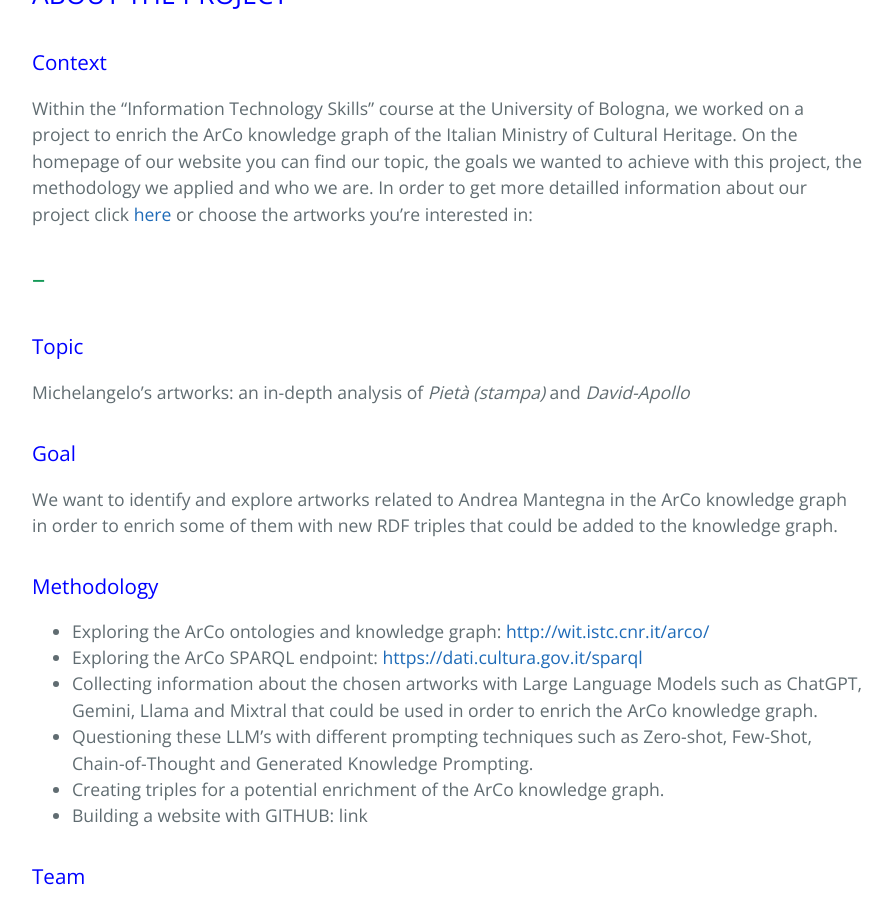
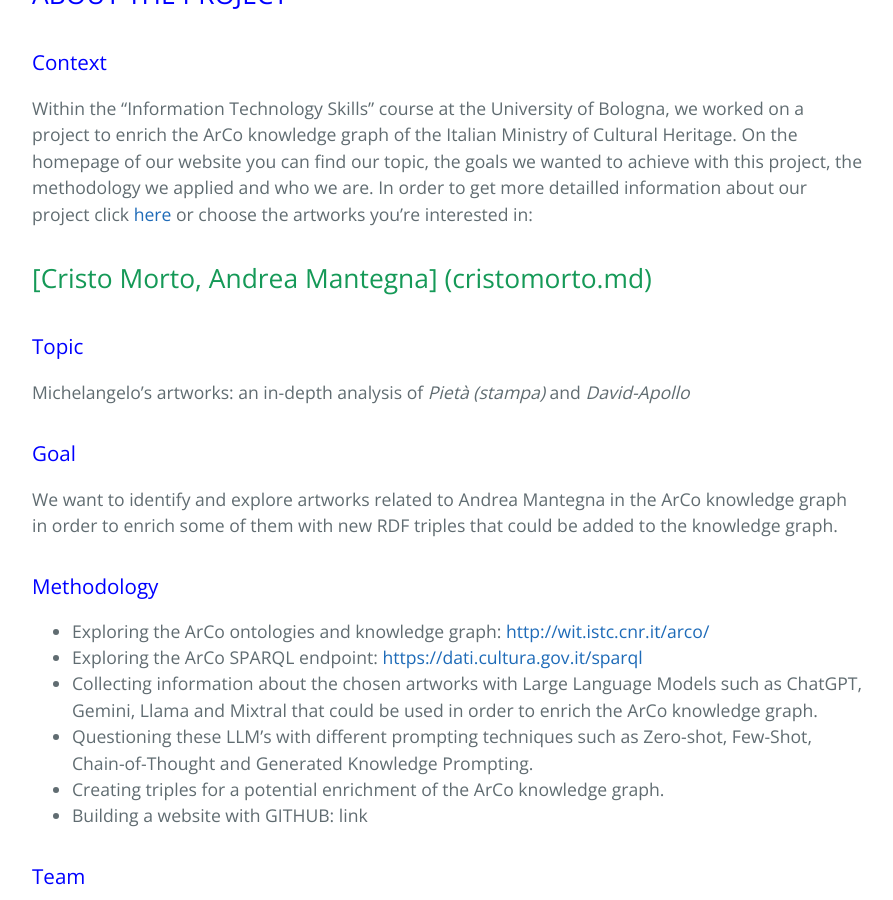
Before and after one commit to KevinITS-site/KevinITS-site.github.io, a Jekyll site: the page built from index.md, in a window 1280 px wide and 900 px high, scrolled down 712 px. Shown: the whole window, without its empty margins (192-1085 px from the left). Built offline with Jekyll 4.4.1, drawn with Linux system fonts in a browser that asks for light colours.

Commit message:
Update index.md

```diff
--- a/index.md
+++ b/index.md
@@ -11,7 +11,7 @@ layout: default
 
 Within the "Information Technology Skills" course at the University of Bologna, we worked on a project to enrich the ArCo knowledge graph of the Italian Ministry of Cultural Heritage. On the homepage of our website you can find our topic, the goals we wanted to achieve with this project, the methodology we applied and who we are. In order to get more detailled information about our project click [here](another-page.md) or choose the artworks you're interested in:
 
---
+[Cristo Morto, Andrea Mantegna] (cristomorto.md)
 --
 
 <h3 style="color: blue;">Topic</h3>
```
